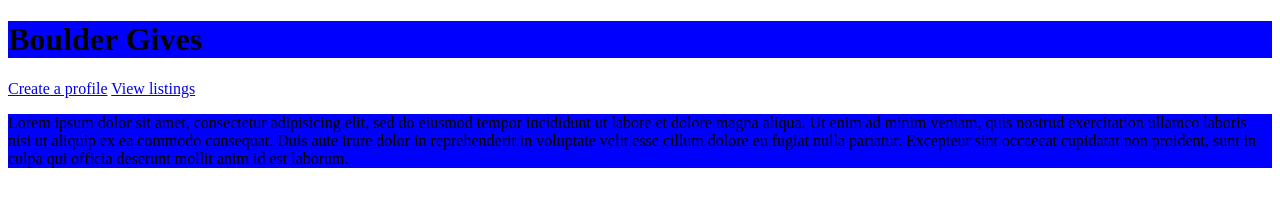
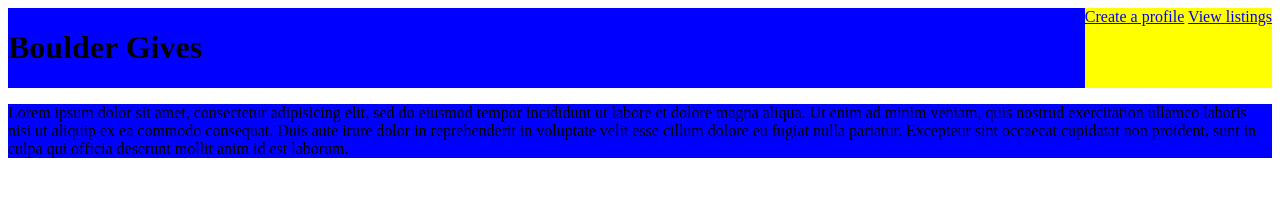
Before and after one commit to mfoster1989/bouldergives, a plain HTML site: page index.html in a window 1280 px wide. Drawn offline with Linux system fonts and the light colour scheme.

Commit message:
more stuff

```diff
--- a/index.html
+++ b/index.html
@@ -8,9 +8,11 @@
   <body>
     <header>
       <h1>Boulder Gives</h1>
+      <nav>
+        <a href="profile.html">Create a profile</a>
+        <a href="listing">View listings</a>
+      </nav>
     </header>
-    <a href="profile.html">Create a profile</a>
-    <a href="listing">View listings</a>
     <main>
 
     </main>
--- a/main.css
+++ b/main.css
@@ -1,7 +1,14 @@
-body {
-  /*background-color: yellow;*/
+header {
+  display: flex;
+  justify-content: space-between;
+  align-items: stretch;
+}
+
+nav {
+  background-color: yellow;
 }
 
 header, footer {
   background-color: blue;
+
 }
```
